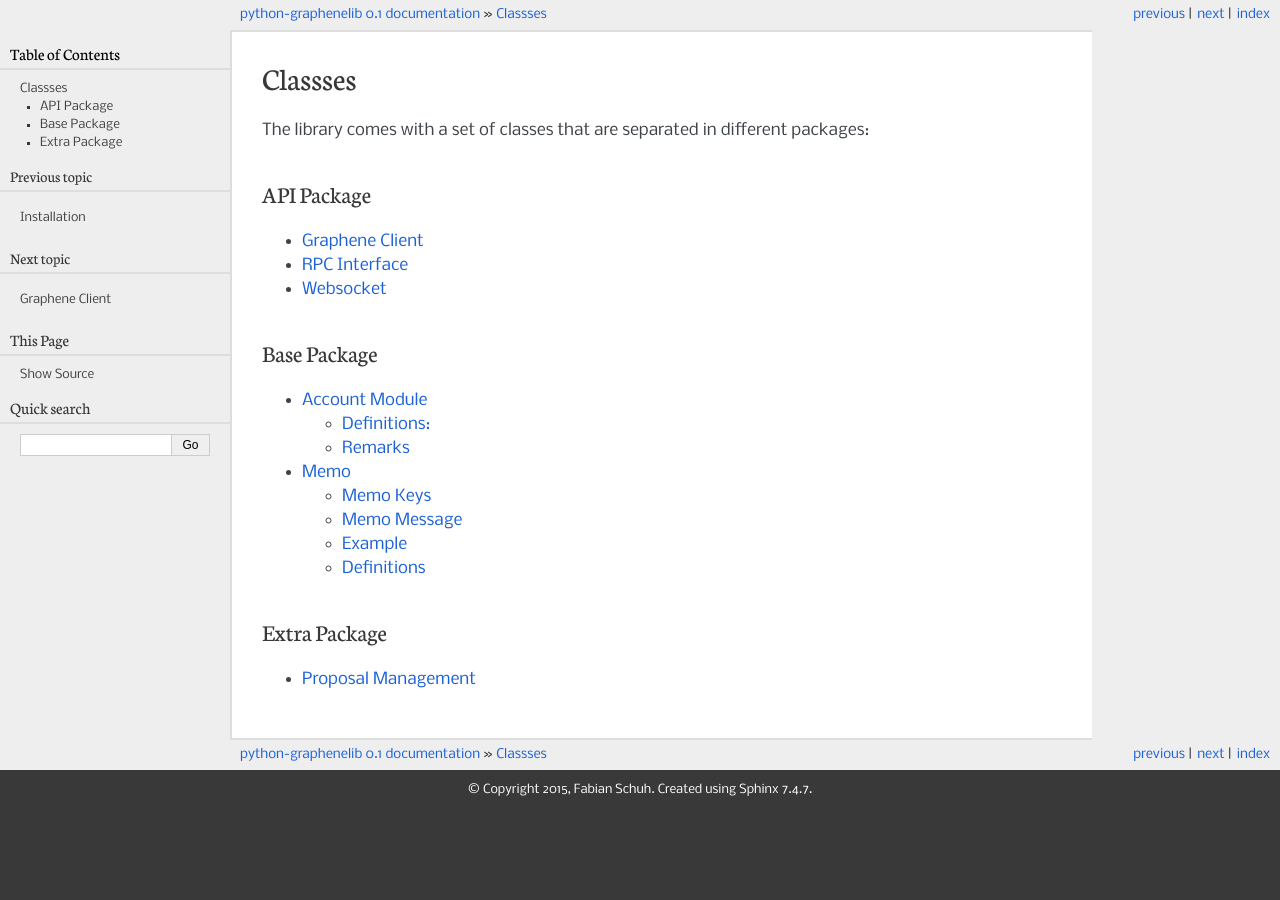
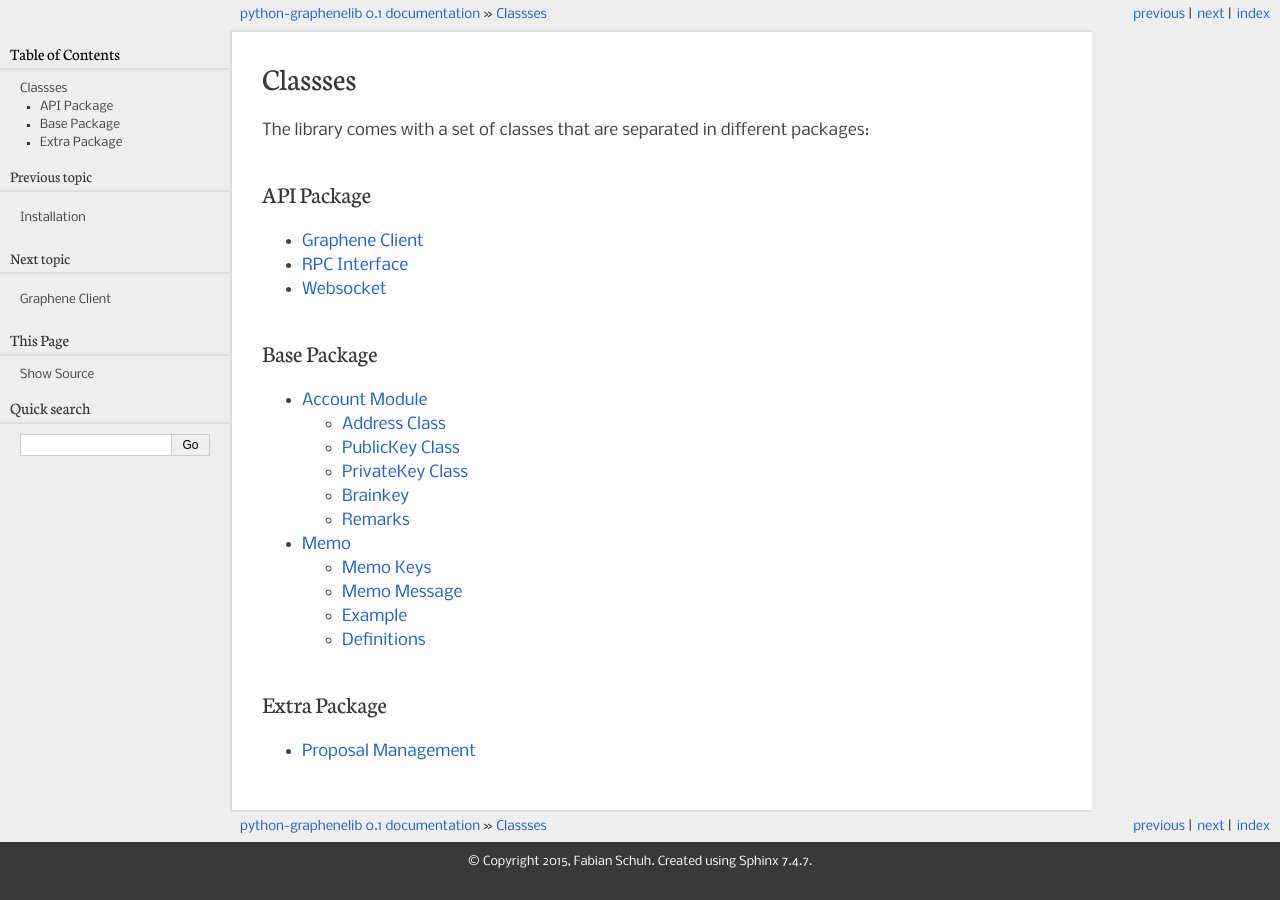
Before and after one commit to xeroc/python-graphenelib, a Sphinx documentation site: the page built from docs/classes.rst, in a window 1280 px wide. Built offline with Sphinx 7.4.7, drawn with Linux system fonts in a browser that asks for light colours; pages that are not in the unit, such as notebooks, are missing from menus.

Commit message:
[Docs] Account and Brainkey

```diff
--- a/docs/account.rst
+++ b/docs/account.rst
@@ -2,16 +2,28 @@
 Account Module
 **************
 
-Definitions:
-############
+Address Class
+#############
 
 .. autoclass:: graphenebase.account.Address
     :members: __repr__, __str__, __format__, __bytes__
 
+PublicKey Class
+###############
+
 .. autoclass:: graphenebase.account.PublicKey
     :members: __repr__, __str__, __format__, __bytes__
 
+PrivateKey Class
+################
+
 .. autoclass:: graphenebase.account.PrivateKey
+    :members:
+
+Brainkey
+########
+
+.. autoclass:: graphenebase.account.BrainKey
     :members:
 
 Remarks
```
Also changed, not shown: docs/brainkey.rst (deleted, +0 -11 lines).
